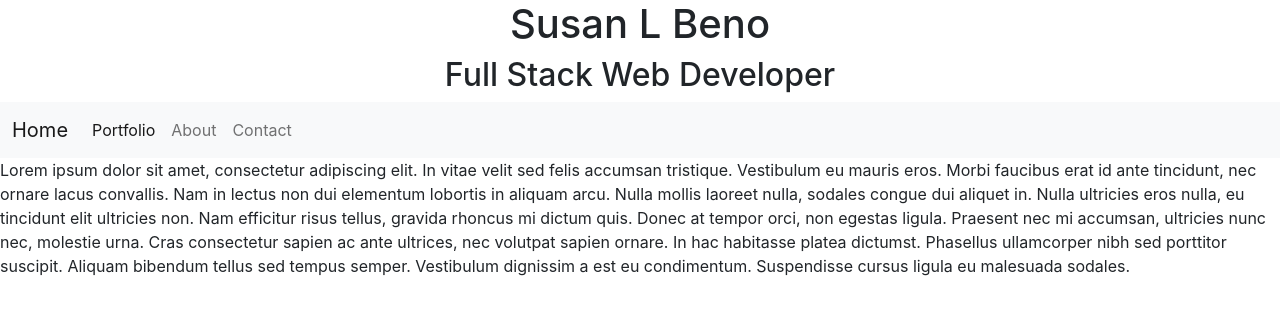
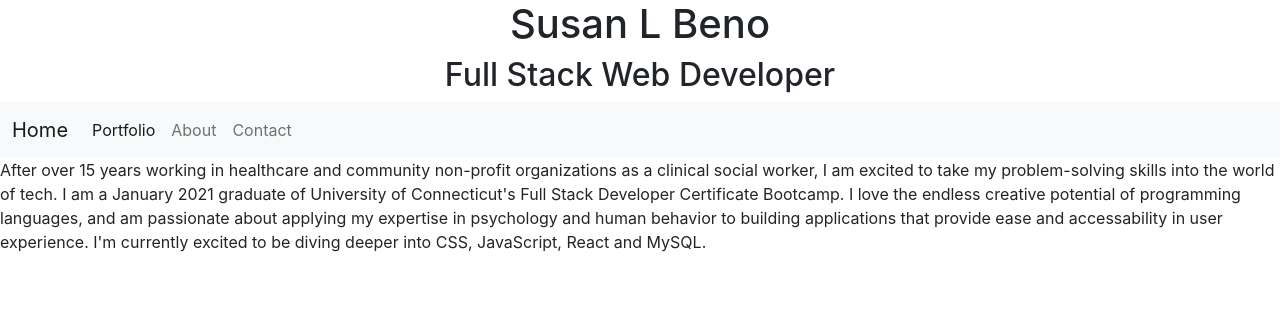
Before and after one commit to SueBee21/react-portfolio, a React (Create React App) app: page / in a window 1280 px wide. Shown: the top 314 px of the page. Built offline with nearby package versions, Linux system fonts and the light colour scheme.

Commit message:
working on route

```diff
--- a/src/Components/Navbar/index.js
+++ b/src/Components/Navbar/index.js
@@ -19,7 +19,7 @@ function Navbar() {
         </button>
         <div className="collapse navbar-collapse" id="navbarNavAltMarkup">
           <div className="navbar-nav">
-            <a className="nav-link active" aria-current="page" href="../Pages.portfolio.js">
+            <a className="nav-link active" aria-current="page" href="/portfolio.js">
               Portfolio
             </a>
             <a className="nav-link" href="../Pages/about.js">
--- a/src/Pages/home.js
+++ b/src/Pages/home.js
@@ -7,7 +7,7 @@ function myHomepage() {
     <div>
       <Header />
       <Navbar />
-      <p>Lorem ipsum dolor sit amet, consectetur adipiscing elit. In vitae velit sed felis accumsan tristique. Vestibulum eu mauris eros. Morbi faucibus erat id ante tincidunt, nec ornare lacus convallis. Nam in lectus non dui elementum lobortis in aliquam arcu. Nulla mollis laoreet nulla, sodales congue dui aliquet in. Nulla ultricies eros nulla, eu tincidunt elit ultricies non. Nam efficitur risus tellus, gravida rhoncus mi dictum quis. Donec at tempor orci, non egestas ligula. Praesent nec mi accumsan, ultricies nunc nec, molestie urna. Cras consectetur sapien ac ante ultrices, nec volutpat sapien ornare. In hac habitasse platea dictumst. Phasellus ullamcorper nibh sed porttitor suscipit. Aliquam bibendum tellus sed tempus semper. Vestibulum dignissim a est eu condimentum. Suspendisse cursus ligula eu malesuada sodales.</p>
+      <p>After over 15 years working in healthcare and community non-profit organizations as a clinical social worker, I am excited to take my problem-solving skills into the world of tech. I am a January 2021 graduate of University of Connecticut's Full Stack Developer Certificate Bootcamp. I love the endless creative potential of programming languages, and am passionate about applying my expertise in psychology and human behavior to building applications that provide ease and accessability in user experience. I'm currently excited to be diving deeper into CSS, JavaScript, React and MySQL.</p>
     </div>
   );
 }
```
Also changed, not shown: routes/index.js (added), 15 other files (tests, documents, lock files or other folders).
